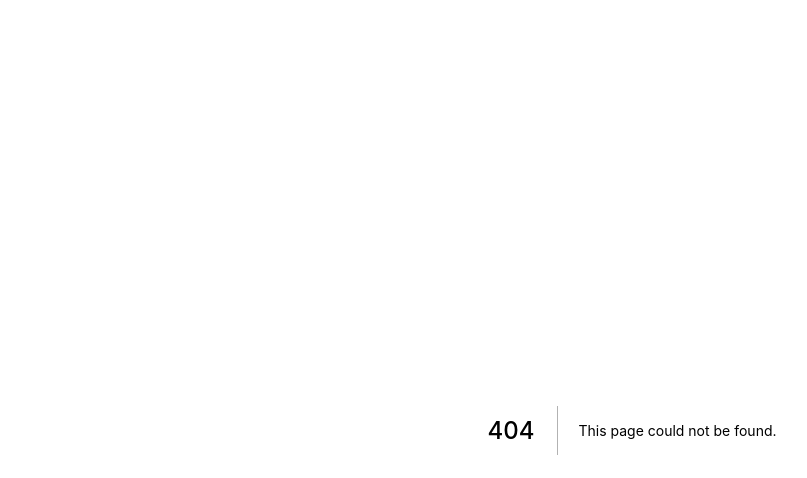
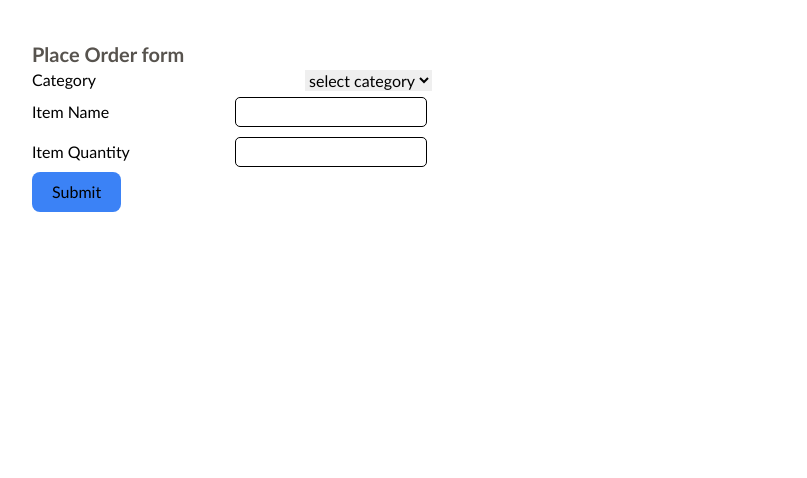
Before and after one commit to nilupulheshan1995/hsenid-frontend, a Next.js app: page /order in a window 1280 px wide. Before the commit this address had no page. Shown: the top 478 px of the page, without its empty margins (8-815 px from the left). Built offline with nearby package versions, Linux system fonts and the light colour scheme.

Commit message:
place order outline

```diff
--- a/src/components/forms/AddItemForm.tsx
+++ b/src/components/forms/AddItemForm.tsx
@@ -40,7 +40,7 @@ const AddItemForm: FunctionComponent<AddItemFormProps> = () => {
             <ErrorMessage name="name" component="div" />
           </div>
           <div className="inputWrapper">
-            <label>Item Description</label>
+            {/* <label>Item Description</label> */}
             <Field type="text" name="description" />
             <ErrorMessage name="description" component="div" />
           </div>
@@ -66,7 +66,7 @@ const AddItemForm: FunctionComponent<AddItemFormProps> = () => {
           </div>
           <div className="inputWrapper">
             <label>Category</label>
-            <Field type="" name="categoryId" as="select">
+            <Field type="" name="categoryId" as="select" >
               <option value="null">select category</option>
               {loadCategories()}
             </Field>
--- a/src/pages/index.tsx
+++ b/src/pages/index.tsx
@@ -18,10 +18,7 @@ const Home: NextPage = () => {
         <link rel="icon" href="/favicon.ico" />
       </Head>
 
-      <AddCategoryForm />
-      <h1>--------------------------------------</h1>
-      <AddItemForm />
-      <h1>--------------------------------------</h1>
+
 
 
       {/* <Footer/> */}
--- a/src/pages/landing.tsx
+++ /dev/null
@@ -1,30 +0,0 @@
-import { NextPage, NextPageContext } from "next";
-import { useEffect } from "react";
-import resumeJson from "./../data/resume.json";
-
-interface Props {
-  data: any;
-}
-
-const Page: NextPage<Props> = (props) => {
-  useEffect(() => {
-    console.log("{Page} props :", props.data);
-  }, []);
-
-  return (
-    <>
-      <h1 className="text-red-500">Your user agent</h1>
-      <p>{JSON.stringify(props.data)}</p>
-    </>
-  );
-};
-
-export async function getStaticProps(context: NextPageContext) {
-  const data = JSON.parse(JSON.stringify(resumeJson));
-
-  return {
-    props: { data }, // will be passed to the page component as props
-  };
-}
-
-export default Page;
--- /dev/null
+++ b/src/pages/order/index.tsx
@@ -0,0 +1,48 @@
+import { ErrorMessage, Field, Form } from "formik";
+import { NextPage } from "next";
+import FormBase from "../../components/forms/FormBase";
+
+const Order: NextPage = () => {
+  const handleSubmit = () => {};
+
+  return (
+    <div>
+      <FormBase
+        handleSubmit={handleSubmit}
+        init={{ name: "", description: "" }}
+        formTitle="Place Order form"
+        formElements={(isSubmitting: any) => (
+          <Form>
+            <div className="inputWrapper">
+              <label>Category</label>
+              <Field type="" name="categoryId" as="select">
+                <option value="null">select category</option>
+                {/* {loadCategories()} */}
+              </Field>
+            </div>
+
+            <div className="inputWrapper">
+              <label>Item Name</label>
+              <Field type="text" name="name" />
+              <ErrorMessage name="name" component="div" />
+            </div>
+
+
+            <div className="inputWrapper">
+              <label>Item Quantity</label>
+              <Field type="text" name="qty" />
+              <ErrorMessage name="description" component="div" />
+            </div>
+
+
+            <button className="submitBtn" type="submit" disabled={isSubmitting}>
+              Submit
+            </button>
+          </Form>
+        )}
+      ></FormBase>
+    </div>
+  );
+};
+
+export default Order;
```
